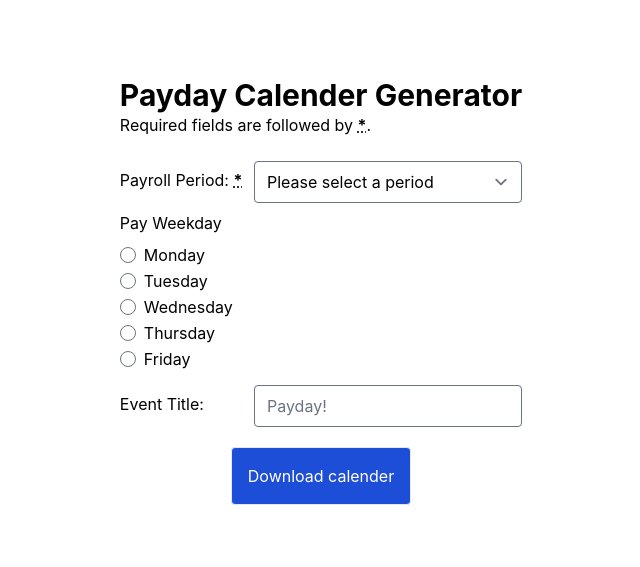
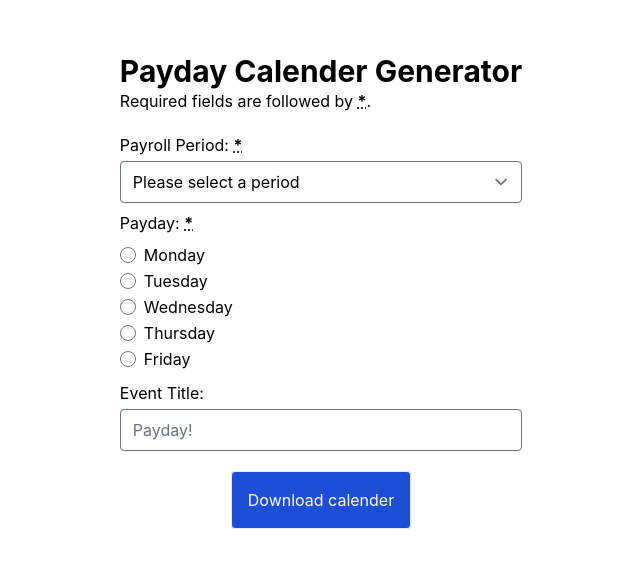
Before and after one commit to AndyN9/payday-calendar-generator, a React (Vite) app: page / in a window 1280 px wide. Shown: the part 109-676 px from the top of the page, without its empty margins (319-959 px from the left). Built offline with nearby package versions, Linux system fonts and the light colour scheme; the HTML template or start-up script is replaced by a standard one.

Commit message:
update form html and style

```diff
--- a/src/PaydayCalenderGenerator/PaydayCalenderGenerator.jsx
+++ b/src/PaydayCalenderGenerator/PaydayCalenderGenerator.jsx
@@ -74,6 +74,7 @@ export function PaydayCalenderGenerator() {
   return (
     <div className="grid place-content-center h-screen">
       <form
+        className="m-5"
         id="payday-calender-generator"
         name="payday-calender-generator"
         autoComplete="off"
@@ -88,18 +89,16 @@ export function PaydayCalenderGenerator() {
           .
         </p>
         <section className="mt-5 space-y-2">
-          <p className="flex flex-col sm:flex-row place-content-between place-items-center">
-            <label htmlFor="payroll-period">
-              <span>Payroll Period: </span>
-              <strong>
-                <abbr title="required">*</abbr>
-              </strong>
-            </label>
+          <label className="block" htmlFor="payroll-period">
+            <span>Payroll Period: </span>
+            <strong>
+              <abbr title="required">*</abbr>
+            </strong>
             <select
-              className="mt-1 w-2/3 rounded focus:invalid:border-red-500 focus:invalid:ring-red-500"
+              className="form-select block w-full mt-1 rounded focus:invalid:border-red-500 focus:invalid:ring-red-500"
               id="payroll-period"
               name="payroll-period"
-              aria-label="Payroll period"
+              aria-label="payroll period"
               required
               value={payrollPeriod}
               onChange={(event) => {
@@ -111,15 +110,45 @@ export function PaydayCalenderGenerator() {
                 });
               }}
             >
-              <option value="">Please select a period</option>
-              <option value="weekly">Weekly</option>
-              <option value="bi-weekly">Bi-weekly</option>
-              <option value="semi-monthly">Semi-monthly</option>
-              <option value="monthly">Monthly</option>
+              {[
+                {
+                  value: '',
+                  label: 'Please select a period',
+                },
+                {
+                  value: 'weekly',
+                  label: 'Weekly',
+                },
+                {
+                  value: 'bi-weekly',
+                  label: 'Bi-weekly',
+                },
+                {
+                  value: 'semi-monthly',
+                  label: 'Semi-monthly',
+                },
+                {
+                  value: 'monthly',
+                  label: 'Monthly',
+                },
+              ].map((period, index) => {
+                const { value, label } = period;
+
+                return (
+                  <option key={`${value}-${index}`} value={value}>
+                    {label}
+                  </option>
+                );
+              })}
             </select>
-          </p>
+          </label>
           <fieldset className="block">
-            <legend>Pay Weekday</legend>
+            <legend>
+              Payday:{' '}
+              <strong>
+                <abbr title="required">*</abbr>
+              </strong>
+            </legend>
             <div className="mt-2">
               {['monday', 'tuesday', 'wednesday', 'thursday', 'friday'].map(
                 (day, index) => (
@@ -130,6 +159,7 @@ export function PaydayCalenderGenerator() {
                         type="radio"
                         id={day}
                         name={day}
+                        aria-label={`${day} payday`}
                       />
                       <span className="ml-2">{capitalize(day)}</span>
                     </label>
@@ -138,16 +168,14 @@ export function PaydayCalenderGenerator() {
               )}
             </div>
           </fieldset>
-          <p className="flex flex-col sm:flex-row place-content-between place-items-center">
-            <label htmlFor="event-title">
-              <span>Event Title: </span>
-            </label>
+          <label className="block" htmlFor="event-title">
+            <span>Event Title: </span>
             <input
-              className="mt-1 w-2/3 rounded"
+              className="form-input w-full mt-1 rounded"
               type="text"
               id="event-title"
               name="event-title"
-              aria-label="Event title"
+              aria-label="event title"
               placeholder="Payday!"
               value={eventTitle}
               onChange={(event) => {
@@ -159,11 +187,11 @@ export function PaydayCalenderGenerator() {
                 });
               }}
             />
-          </p>
+          </label>
         </section>
-        <div className="text-center">
+        <div className="mt-5 text-center">
           <input
-            className="mt-5 p-4 border rounded text-white bg-blue-700 hover:bg-blue-800 focus:ring-4 focus:ring-blue-300 focus:outline-none"
+            className="p-4 border rounded text-white bg-blue-700 hover:bg-blue-800 focus:ring-4 focus:ring-blue-300 focus:outline-none"
             type="submit"
             value="Download calender"
             aria-label="Download calender"
```
